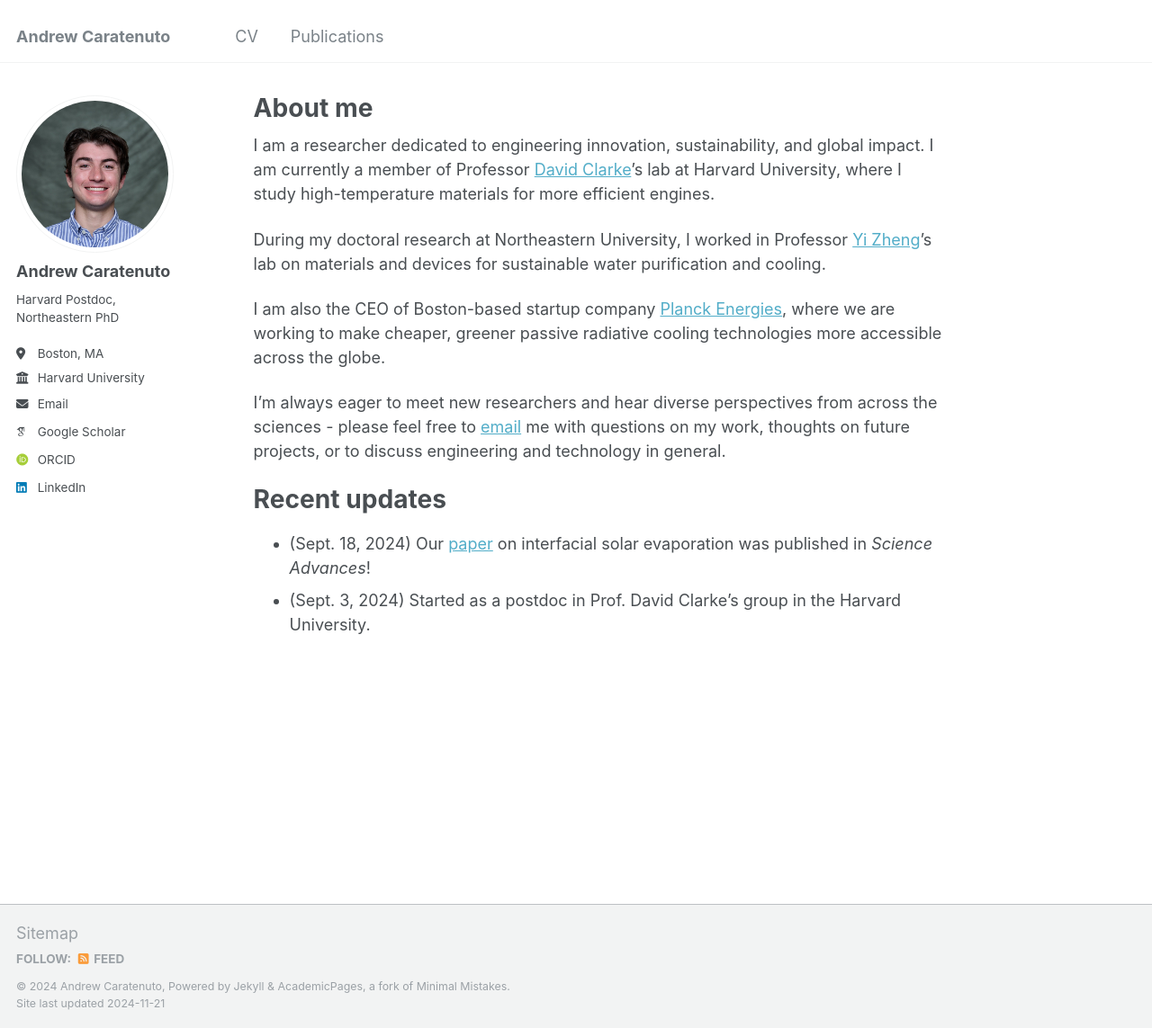
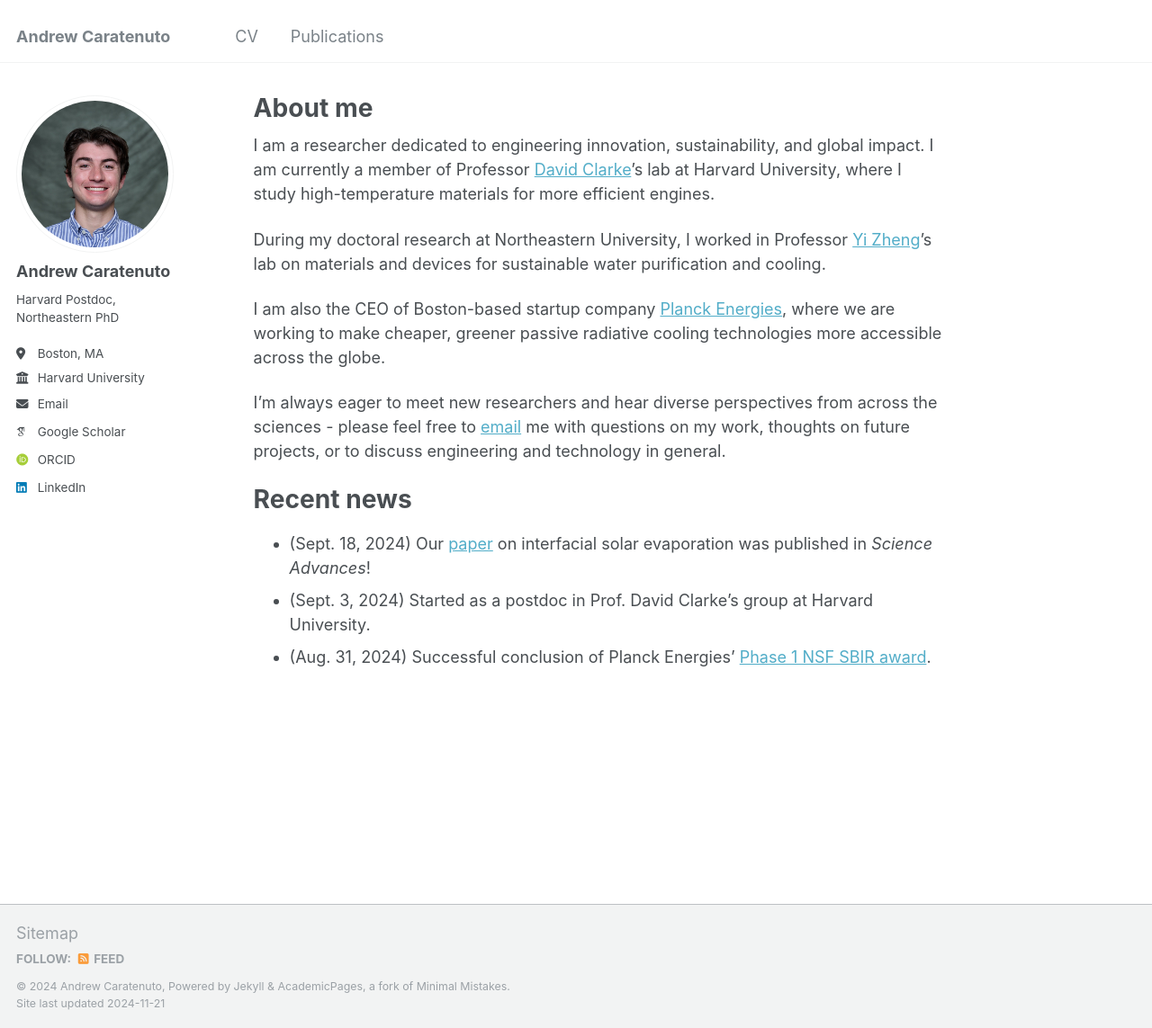
Before and after one commit to andrewcaratenuto/andrewcaratenuto.github.io, a Jekyll site: the page built from _pages/about.md, in a window 1280 px wide and 1143 px high. Shown: the whole window at 90% size. Built offline with Jekyll 4.4.1, drawn with Linux system fonts in a browser that asks for light colours; some web fonts are replaced.

Commit message:
Update about.md

```diff
--- a/_pages/about.md
+++ b/_pages/about.md
@@ -15,6 +15,7 @@ I am also the CEO of Boston-based startup company [Planck Energies](https://www.
 
 I'm always eager to meet new researchers and hear diverse perspectives from across the sciences - please feel free to [email](mailto:andrew.caratenuto@gmail.com) me with questions on my work, thoughts on future projects, or to discuss engineering and technology in general.
 
-# Recent updates
+# Recent news
 - (Sept. 18, 2024) Our [paper](https://www.science.org/doi/full/10.1126/sciadv.adn6368) on interfacial solar evaporation was published in *Science Advances*!
-- (Sept. 3, 2024) Started as a postdoc in Prof. David Clarke's group in the Harvard University.
+- (Sept. 3, 2024) Started as a postdoc in Prof. David Clarke's group at Harvard University.
+- (Aug. 31, 2024) Successful conclusion of Planck Energies' [Phase 1 NSF SBIR award](https://www.nsf.gov/awardsearch/showAward?AWD_ID=2321446&HistoricalAwards=false).
```
